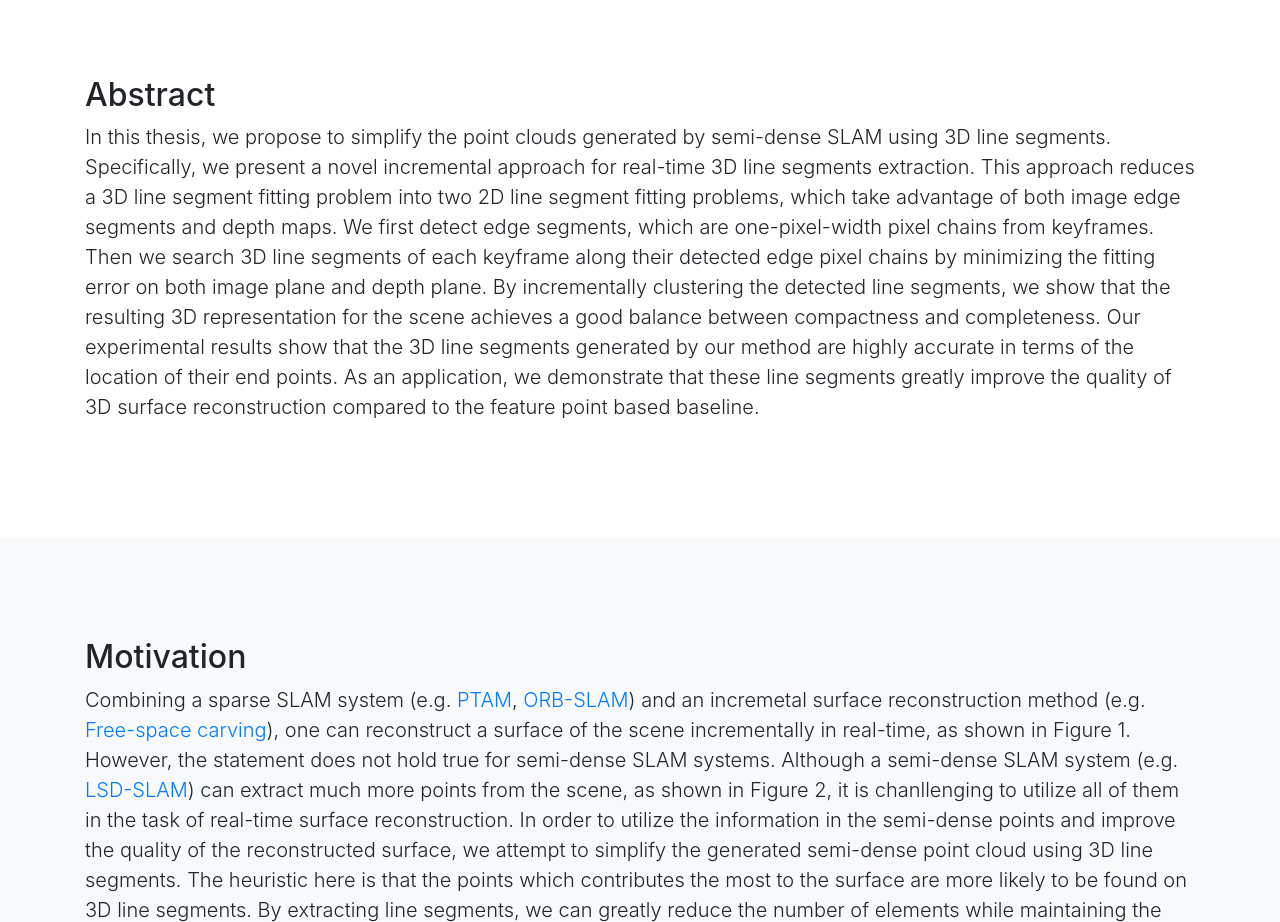
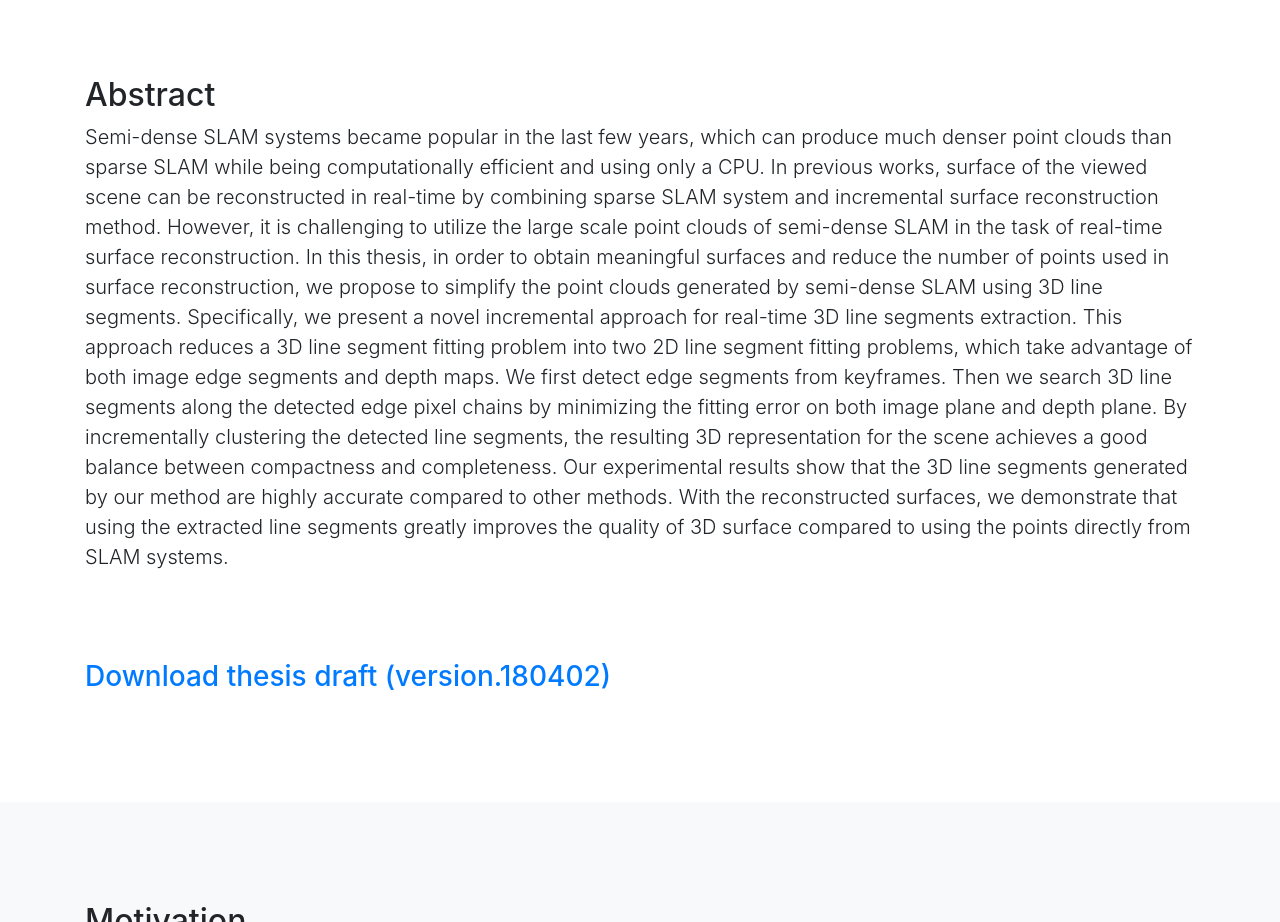
Before and after one commit to shidahe/thesis_webpage, a website with bundled scripts: page index.html in a window 1280 px wide. Shown: the part 1080-2002 px from the top of the page. Built offline with nearby package versions, Linux system fonts and the light colour scheme.

Commit message:
update abstract and add ththesis draft download

```diff
--- a/index.html
+++ b/index.html
@@ -104,15 +104,25 @@
 
             <h2>Abstract</h2>
             <p class="lead">
-In this thesis, we propose to simplify the point clouds generated by semi-dense SLAM using 3D line segments.
+Semi-dense SLAM systems became popular in the last few years, which can produce much denser point clouds than sparse SLAM while being computationally efficient and using only a CPU.
+In previous works, surface of the viewed scene can be reconstructed in real-time by combining sparse SLAM system and incremental surface reconstruction method.
+However, it is challenging to utilize the large scale point clouds of semi-dense SLAM in the task of real-time surface reconstruction.
+In this thesis, in order to obtain meaningful surfaces and reduce the number of points used in surface reconstruction, we propose to simplify the point clouds generated by semi-dense SLAM using 3D line segments.
 Specifically, we present a novel incremental approach for real-time 3D line segments extraction.
 This approach reduces a 3D line segment fitting problem into two 2D line segment fitting problems, which take advantage of both image edge segments and depth maps.
-We first detect edge segments, which are one-pixel-width pixel chains from keyframes.
-Then we search 3D line segments of each keyframe along their detected edge pixel chains by minimizing the fitting error on both image plane and depth plane.
-By incrementally clustering the detected line segments, we show that the resulting 3D representation for the scene achieves a good balance between compactness and completeness.
-Our experimental results show that the 3D line segments generated by our method are highly accurate in terms of the location of their end points.
-As an application, we demonstrate that these line segments greatly improve the quality of 3D surface reconstruction compared to the feature point based baseline.
+We first detect edge segments from keyframes.
+Then we search 3D line segments along the detected edge pixel chains by minimizing the fitting error on both image plane and depth plane.
+By incrementally clustering the detected line segments, the resulting 3D representation for the scene achieves a good balance between compactness and completeness.
+Our experimental results show that the 3D line segments generated by our method are highly accurate compared to other methods.
+With the reconstructed surfaces, we demonstrate that using the extracted line segments greatly improves the quality of 3D surface compared to using the points directly from SLAM systems.
 </p>
+
+<br>
+<br>
+<br>
+<h3>
+<a href="thesis-shida-180402.pdf" download>Download thesis draft (version.180402)</a>
+</h3>
           </div>
         </div>
       </div>
```
Also changed, not shown: 1 other file.
